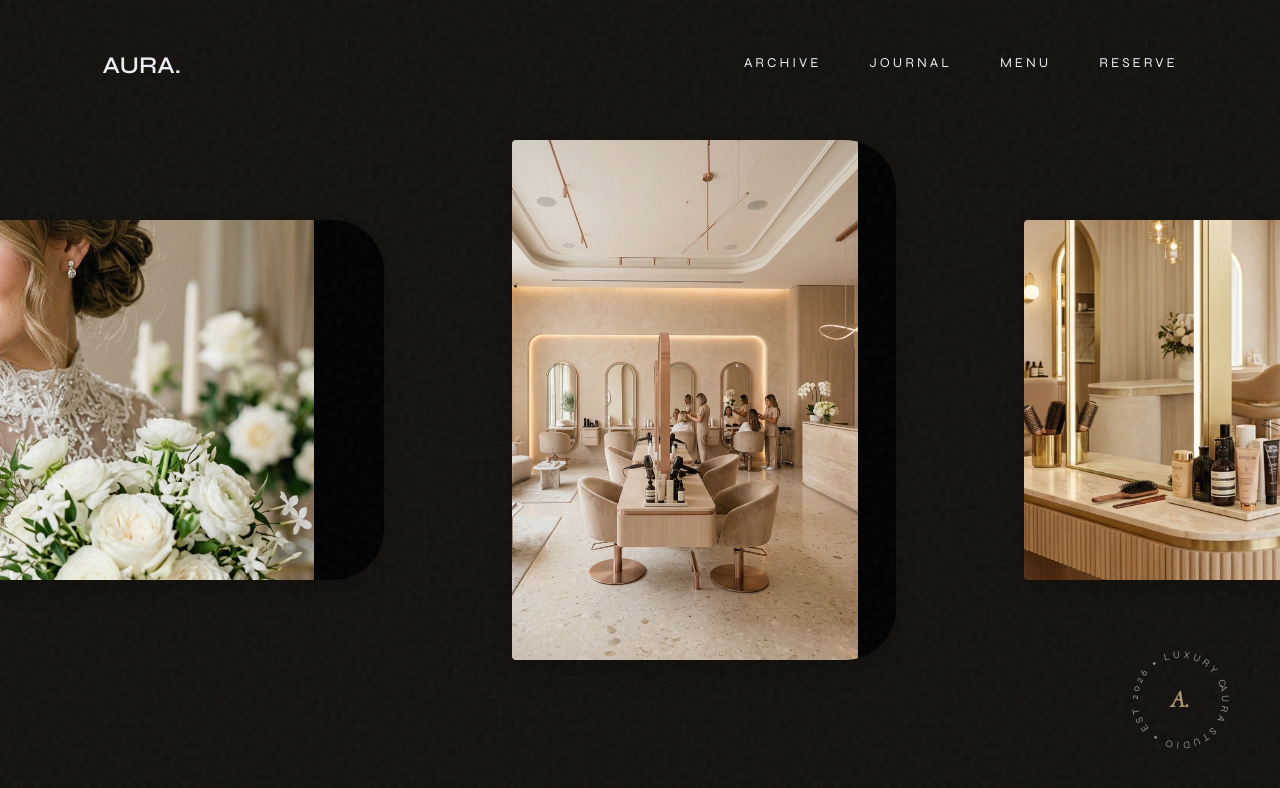
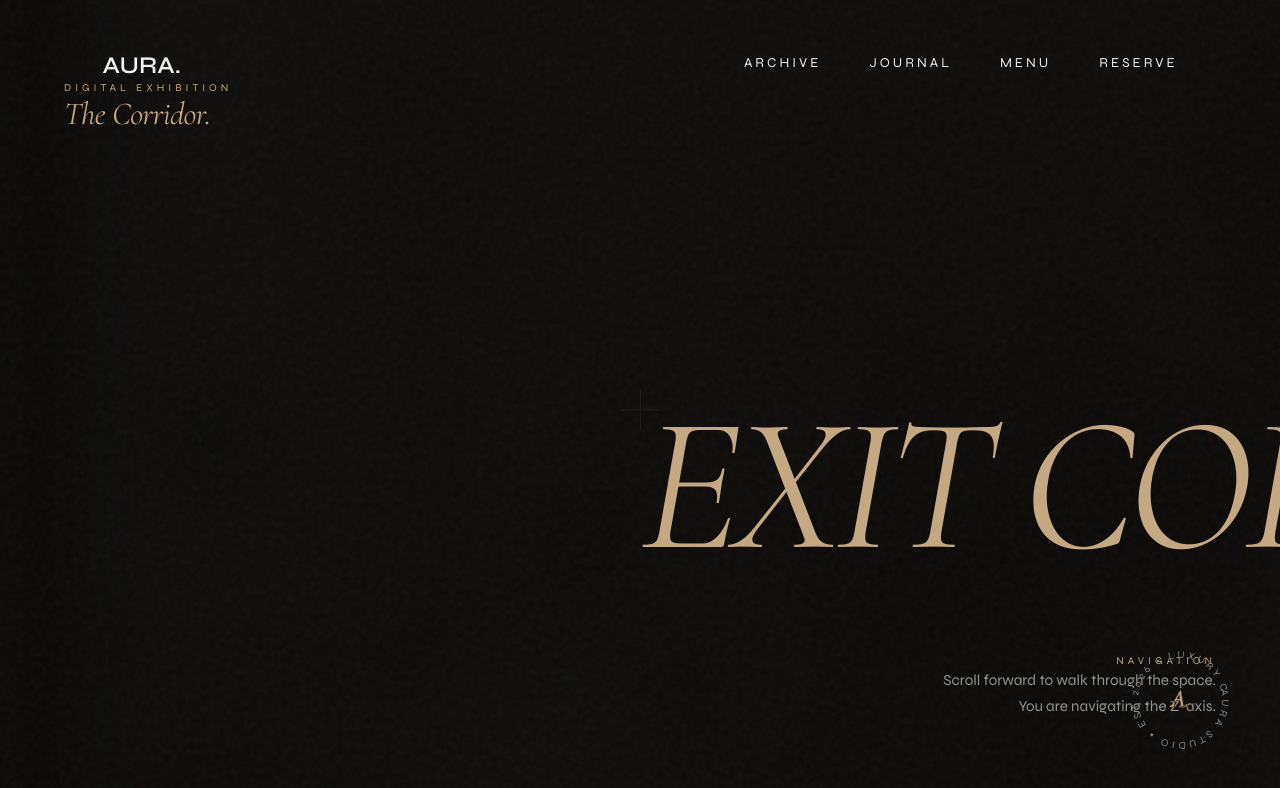
Before and after one commit to harrynaveen8-crypto/aura-salon-bridal, a React (Vite) app: page /archive in a window 1280 px wide. Shown: the top 788 px of the page. Built offline with nearby package versions, Linux system fonts and the light colour scheme.

Commit message:
V27: Awwwards Site of the Day / Digital Exhibition tier update. Completely abandoned X/Y scrolling on Archive page in favor of an infinite Z-Axis physical gallery walkthrough. Users now 'walk' forward through a 3D space with intense depth-of-field blurring and perspective tracking.

```diff
--- a/src/pages/Archive.jsx
+++ b/src/pages/Archive.jsx
@@ -1,5 +1,44 @@
 import React, { useEffect, useRef } from 'react';
-import { motion, useScroll, useSpring, useTransform, useVelocity } from 'framer-motion';
+import { motion, useScroll, useSpring, useTransform } from 'framer-motion';
+
+const GalleryArtwork = ({ src, title, id, initialZ, initialX, initialY, scrollProgress }) => {
+  // We simulate walking 15,000px deep into the gallery
+  const z = useTransform(scrollProgress, [0, 1], [initialZ, initialZ + 15000]);
+
+  // Physics of passing by the artwork
+  // -3000 to -1000: Emerging from the dark distance
+  // -500 to 0: Peak focus directly in front of the user
+  // 500 to 1000: Passed the camera, rushing behind the user
+  const opacity = useTransform(z, [-4000, -2000, -500, 0, 600, 1000], [0, 0.4, 1, 1, 0, 0]);
+  const blur = useTransform(z, [-4000, -1000, 0, 600], ["blur(20px)", "blur(5px)", "blur(0px)", "blur(15px)"]);
+  const brightness = useTransform(z, [-4000, -1000, 0, 600], ["brightness(0.1)", "brightness(0.4)", "brightness(1)", "brightness(0)"]);
+  const scale = useTransform(z, [-4000, 0, 1000], [0.5, 1, 2.5]);
+
+  return (
+    <motion.div
+      style={{
+        position: 'absolute',
+        left: initialX,
+        top: initialY,
+        z,
+        opacity,
+        filter: blur,
+        scale,
+        transformOrigin: 'center center'
+      }}
+      className="gallery-artwork hover-target"
+    >
+      <motion.img
+        src={src}
+        alt={title}
+        style={{ width: '40vw', height: 'auto', maxHeight: '70vh', objectFit: 'cover', filter: brightness }}
+      />
+      <div className="flex-between mt-4" style={{ width: '10vw' }}>
+        <span className="tiny-label">ARCHIVE // {id}</span>
+      </div>
+    </motion.div>
+  );
+};
 
 const Archive = ({ setTheme }) => {
   useEffect(() => {
@@ -9,136 +48,76 @@ const Archive = ({ setTheme }) => {
 
   const containerRef = useRef(null);
 
+  // Total depth of the gallery scroll
   const { scrollYProgress } = useScroll({ target: containerRef });
-  const smoothProgress = useSpring(scrollYProgress, { stiffness: 100, damping: 30 });
-  const xTransform = useTransform(smoothProgress, [0, 1], ["0%", "-85%"]);
+  const smoothProgress = useSpring(scrollYProgress, { stiffness: 60, damping: 20 });
 
-  const { scrollY } = useScroll();
-  const rawVelocity = useVelocity(scrollY);
-  // Extremely responsive spring for aggressive physics
-  const smoothVelocity = useSpring(rawVelocity, { damping: 40, stiffness: 400 });
-
-  // 3D DIMENSIONAL BENDING PHYSICS
-
-  // 1. Angular Rotations
-  const rotateY = useTransform(smoothVelocity, [-2000, 2000], [45, -45]);
-  const rotateX = useTransform(smoothVelocity, [-2000, 2000], [10, -10]);
-  const rotateZ = useTransform(smoothVelocity, [-2000, 2000], [4, -4]);
-
-  // 2. Z-Axis Dimension (Pushing the card deep into 3D space based on force)
-  const z = useTransform(smoothVelocity, [-2000, 0, 2000], [-400, 0, -400]);
-
-  // 3. The "Sail Curve" (Physically warping the geometry to simulate bending under pressure)
-  const borderRadius = useTransform(
-    smoothVelocity,
-    [-2000, 0, 2000],
-    [
-      "15vw 4px 4px 15vw", // Forces the image to look like it's bending/bowing
-      "4px 4px 4px 4px",
-      "4px 15vw 15vw 4px"
-    ]
-  );
-
-  // 4. Dynamic Parallax within the image to enhance the depth illusion
-  const imageX = useTransform(smoothVelocity, [-2000, 2000], ["-10%", "10%"]);
-
-  // 5. Environmental Lighting & Shadows
-  const boxShadow = useTransform(
-    smoothVelocity,
-    [-2000, 0, 2000],
-    [
-      "60px 40px 80px rgba(0,0,0,0.95)",
-      "0px 10px 20px rgba(0,0,0,0.2)",
-      "-60px 40px 80px rgba(0,0,0,0.95)"
-    ]
-  );
-  const imageFilter = useTransform(
-    smoothVelocity,
-    [-2000, 0, 2000],
-    [
-      "brightness(0.5) contrast(1.3) saturate(0.8)",
-      "brightness(1) contrast(1) saturate(1)",
-      "brightness(0.5) contrast(1.3) saturate(0.8)"
-    ]
-  );
-
-  const images = [
-    { src: "/hero.png", title: "Structure 01", aspect: "aspect-tall" },
-    { src: "/salon.png", title: "Geometry 02", aspect: "aspect-wide" },
-    { src: "/bridal.png", title: "Elegance 03", aspect: "aspect-square" },
-    { src: "/hero.png", title: "Volume 04", aspect: "aspect-tall" },
-    { src: "/salon.png", title: "Precision 05", aspect: "aspect-square" },
-    { src: "/bridal.png", title: "Symmetry 06", aspect: "aspect-wide" },
-    { src: "/hero.png", title: "Texture 07", aspect: "aspect-tall" },
-    { src: "/salon.png", title: "Form 08", aspect: "aspect-wide" },
-    { src: "/bridal.png", title: "Light 09", aspect: "aspect-square" },
-    { src: "/hero.png", title: "Shadow 10", aspect: "aspect-tall" },
+  // Array of 12 distinct artworks scattered deeply across Z-space
+  // They alternate left, right, center, high, low to simulate a 3D museum corridor.
+  const artworks = [
+    { src: "/hero.png", title: "Structure 01", z: -1000, x: "10vw", y: "15vh" },
+    { src: "/salon.png", title: "Geometry 02", z: -2500, x: "50vw", y: "10vh" },
+    { src: "/bridal.png", title: "Elegance 03", z: -4000, x: "20vw", y: "30vh" },
+    { src: "/hero.png", title: "Volume 04", z: -5500, x: "55vw", y: "40vh" },
+    { src: "/salon.png", title: "Precision 05", z: -7000, x: "5vw", y: "20vh" },
+    { src: "/bridal.png", title: "Symmetry 06", z: -8500, x: "45vw", y: "10vh" },
+    { src: "/hero.png", title: "Texture 07", z: -10000, x: "25vw", y: "25vh" },
+    { src: "/salon.png", title: "Form 08", z: -11500, x: "60vw", y: "15vh" },
+    { src: "/bridal.png", title: "Light 09", z: -13000, x: "10vw", y: "40vh" },
+    { src: "/hero.png", title: "Shadow 10", z: -14500, x: "40vw", y: "20vh" },
   ];
 
   return (
-    <div ref={containerRef} className="page-container relative z-10" style={{ height: '700vh', background: 'var(--color-bg)' }}>
-      <div className="sticky-horizontal-container" style={{ position: 'sticky', top: 0, height: '100vh', width: '100vw', overflow: 'hidden', display: 'flex', alignItems: 'center', perspective: '1200px' }}>
+    <div ref={containerRef} className="page-container relative z-10" style={{ height: '1000vh', background: 'var(--color-bg)' }}>
+      {/* The physical gallery space */}
+      <div style={{ position: 'sticky', top: 0, height: '100vh', width: '100vw', overflow: 'hidden', perspective: '1200px', background: '#0a0908' }}>
+
+        {/* HUD UI overlay */}
+        <div style={{ position: 'absolute', top: '10vh', left: '5vw', zIndex: 100 }}>
+           <span className="tiny-label mb-2">DIGITAL EXHIBITION</span>
+           <h1 className="text-large text-editorial" style={{ fontSize: '2rem' }}>The Corridor.</h1>
+        </div>
+        <div style={{ position: 'absolute', bottom: '10vh', right: '5vw', zIndex: 100, textAlign: 'right' }}>
+           <span className="tiny-label mb-2">NAVIGATION</span>
+           <p className="editorial-text-small">Scroll forward to walk through the space.<br/>You are navigating the Z-axis.</p>
+        </div>
+
+        {/* Crosshair / Focal Point to ground the 3D space */}
+        <div style={{ position: 'absolute', top: '50%', left: '50%', transform: 'translate(-50%, -50%)', opacity: 0.1, zIndex: 0, pointerEvents: 'none' }}>
+           <div style={{ width: '1px', height: '40px', background: 'var(--color-accent)', margin: '0 auto' }}></div>
+           <div style={{ width: '40px', height: '1px', background: 'var(--color-accent)', marginTop: '-20px' }}></div>
+        </div>
+
+        {/* 3D Transform Container holding the artworks */}
+        <div style={{ width: '100%', height: '100%', position: 'relative', transformStyle: 'preserve-3d' }}>
+          {artworks.map((art, i) => (
+            <GalleryArtwork
+              key={i}
+              id={`00${i+1}`}
+              src={art.src}
+              title={art.title}
+              initialZ={art.z}
+              initialX={art.x}
+              initialY={art.y}
+              scrollProgress={smoothProgress}
+            />
+          ))}
+        </div>
+
+        {/* End of Gallery text emerging from the absolute distance */}
         <motion.div
-          className="horizontal-track"
-          style={{ x: xTransform, display: 'flex', alignItems: 'center', height: '100%', paddingLeft: '10vw', transformStyle: 'preserve-3d' }}
+          style={{
+            position: 'absolute',
+            top: '50%',
+            left: '50%',
+            transform: 'translate(-50%, -50%)',
+            z: useTransform(smoothProgress, [0, 1], [-16000, 0]),
+            opacity: useTransform(smoothProgress, [0.8, 1], [0, 1])
+          }}
         >
-          {/* Intro Text */}
-          <div style={{ minWidth: '80vw', paddingRight: '10vw' }}>
-            <span className="tiny-label mb-8">THE ARCHIVE // V.03</span>
-            <h1 className="text-massive kinetic-text" style={{ lineHeight: 0.85 }}>VISUAL</h1><br/>
-            <h1 className="text-massive text-editorial kinetic-text pl-8">INDEX.</h1>
-            <p className="editorial-text mt-16 drop-cap" style={{ maxWidth: '600px' }}>
-              We have completely abandoned flat design. Scroll forcefully to observe the physical canvas bow, curve, and sink into the Z-dimension under the sheer pressure of momentum.
-            </p>
-          </div>
+           <h1 className="text-massive text-editorial" style={{ whiteSpace: 'nowrap' }}>Exit Corridor.</h1>
+        </motion.div>
 
-          {/* 3D Bending Image Gallery */}
-          <div style={{ display: 'flex', gap: '10vw', paddingRight: '20vw', alignItems: 'center', transformStyle: 'preserve-3d' }}>
-            {images.map((img, i) => (
-              <motion.div
-                key={i}
-                className="archive-card-wrapper hover-target"
-                style={{
-                  rotateX,
-                  rotateY,
-                  rotateZ,
-                  z,
-                  boxShadow,
-                  minWidth: img.aspect === 'aspect-wide' ? '55vw' : '30vw',
-                  height: img.aspect === 'aspect-tall' ? '65vh' : '45vh',
-                  position: 'relative',
-                  transformOrigin: 'center center',
-                  backgroundColor: '#000',
-                  borderRadius, // This provides the physical curving illusion
-                  overflow: 'hidden'
-                }}
-              >
-                <motion.div style={{ width: '100%', height: '100%', x: imageX }}>
-                  <motion.img
-                    src={img.src}
-                    alt={img.title}
-                    style={{
-                      width: '120%',
-                      height: '100%',
-                      objectFit: 'cover',
-                      filter: imageFilter,
-                      position: 'absolute',
-                      left: '-10%'
-                    }}
-                  />
-                </motion.div>
-                <div className="flex-between mt-6" style={{ position: 'absolute', bottom: '-40px', width: '100%', left: 0 }}>
-                  <span className="tiny-label">ID // 00{i+1}</span>
-                  <span className="editorial-text-small">{img.title}</span>
-                </div>
-              </motion.div>
-            ))}
-          </div>
-
-          <div style={{ minWidth: '50vw', display: 'flex', justifyContent: 'center', alignItems: 'center' }}>
-             <h2 className="text-large text-editorial">End of Index.</h2>
-          </div>
-        </motion.div>
       </div>
     </div>
   );
```
